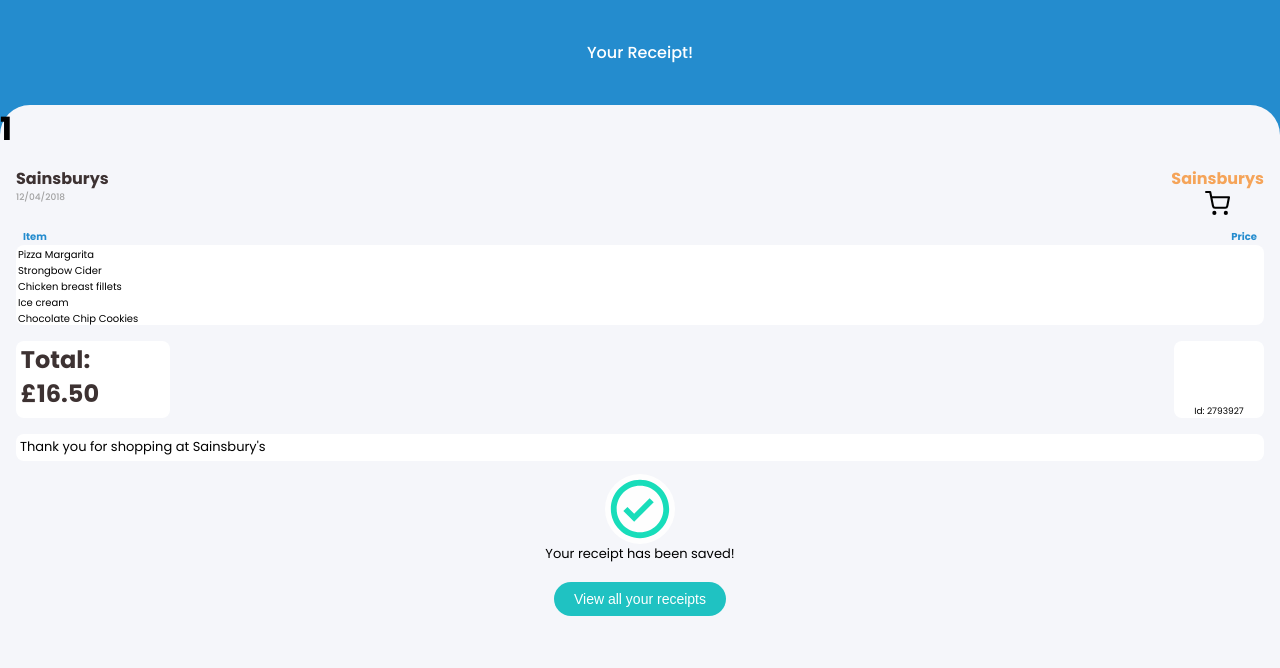
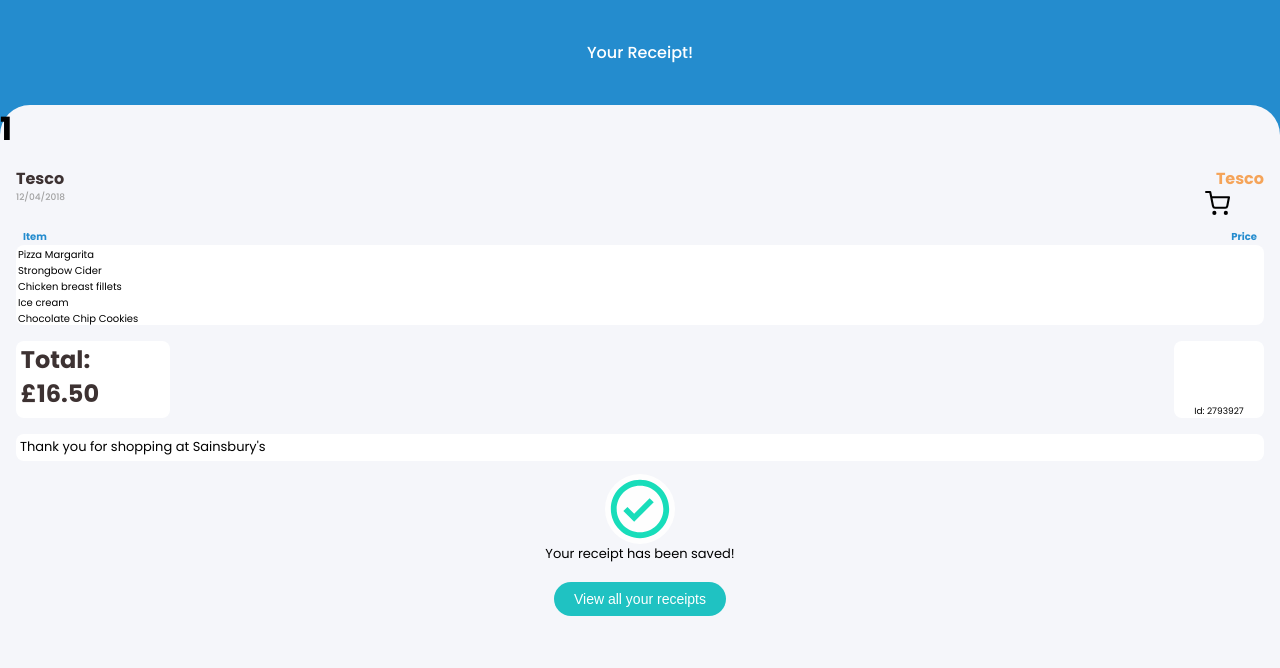
Before and after one commit to lisiesu/QR-Eceipts, a React (Create React App) app in the folder client/: page /receipt/1 in a window 1280 px wide. Shown: the top 668 px of the page. Built offline with nearby package versions, Linux system fonts and the light colour scheme.

Commit message:
:sparkles: (⚛️ Frontend) pass props using mock data

```diff
--- a/client/src/App.tsx
+++ b/client/src/App.tsx
@@ -1,26 +1,18 @@
-import React, { useState, useEffect } from 'react';
+import React from 'react';
 import { BrowserRouter, Switch, Route } from 'react-router-dom';
 import './App.css';
 import Header from './components/Header/Header';
-import * as service from './services/ServerAPIServices';
-import Receipt from './interfaces/types';
 
 function App(): JSX.Element {
-	const [receipts, setReceipts] = useState<Receipt>();
-
-	useEffect(() => {
-		service.getReceiptByid('3').then((el) => setReceipts(el));
-	}, []);
-
 	return (
 		<BrowserRouter>
 			<div className="App">
 				<Switch>
 					<Route exact path="/receipt/:id">
-						<Header headerReceipt={receipts} title="Your Receipt!" />
+						<Header title="Your Receipt!" />
 					</Route>
 					<Route exact path="/receipt-list">
-						<Header headerReceipt={receipts} title="Your Receipts List" />
+						<Header title="Your Receipts List" />
 					</Route>
 				</Switch>
 			</div>
--- a/client/src/components/Header/Header.tsx
+++ b/client/src/components/Header/Header.tsx
@@ -2,22 +2,16 @@
 import './Header.css';
 
 import ReceiptBody from '../Receipt/ReceiptBody/ReceiptBody';
-import Receipt from '../../interfaces/types';
 
 interface Props {
-	headerReceipt: Receipt | Receipt[];
 	title: string;
 }
 
-function Header({ headerReceipt, title }: Props): JSX.Element {
+function Header({ title }: Props): JSX.Element {
 	return (
 		<div className="Header">
 			<p className="title">{title}</p>
-			{title === 'Your Receipt!' ? (
-				<ReceiptBody receipt={headerReceipt} />
-			) : (
-				<ReceiptBody receipt={headerReceipt} />
-			)}
+			{title === 'Your Receipt!' ? <ReceiptBody /> : <ReceiptBody />}
 		</div>
 	);
 }
--- /dev/null
+++ b/client/src/components/Receipt/Items/Items.tsx
@@ -0,0 +1,19 @@
+import React from 'react';
+import './Items.css';
+import { ProductInterface } from '../../../interfaces/types';
+
+interface Props {
+	item: ProductInterface['product'];
+}
+
+function Items({ item }: Props): JSX.Element {
+	return (
+		<div>
+			{console.log('hi', item)}
+
+			<li>{item}</li>
+		</div>
+	);
+}
+
+export default Items;
--- a/client/src/components/Receipt/ItemsList/ItemsList.tsx
+++ b/client/src/components/Receipt/ItemsList/ItemsList.tsx
@@ -1,16 +1,25 @@
 import React from 'react';
 import './ItemsList.css';
+import Items from '../Items/Items';
 import PriceAndQR from '../PriceAndQR/PriceAndQR';
+import { ProductInterface } from '../../../interfaces/types';
 
-function ItemsList(): JSX.Element {
+interface Props {
+	products: ProductInterface[];
+}
+
+function ItemsList({ products }: Props): JSX.Element {
+	const items = products.forEach((el) => <Items item={el.product} />);
 	return (
 		<div>
+			{console.log(items)}
 			<div className="Item-List-Titles">
 				<p>Item</p>
 				<p>Price</p>
 			</div>
 			<div className="Item-List-Container">
 				<ul className="List">
+					{items}
 					<li className="List-item">Pizza Margarita</li>
 					<li className="List-item">Strongbow Cider</li>
 					<li className="List-item">Chicken breast fillets</li>
--- a/client/src/components/Receipt/ReceiptBody/ReceiptBody.tsx
+++ b/client/src/components/Receipt/ReceiptBody/ReceiptBody.tsx
@@ -1,29 +1,37 @@
-import React from 'react';
+import React, { useState, useEffect } from 'react';
 import './ReceiptBody.css';
 import { FiShoppingCart } from 'react-icons/fi';
 import { BiCheckCircle } from 'react-icons/bi';
 import { useHistory, useParams } from 'react-router-dom';
 import ItemsList from '../ItemsList/ItemsList';
-import Receipt from '../../../interfaces/types';
+import { ProductInterface, Receipt } from '../../../interfaces/types';
+import * as service from '../../../services/ServerAPIServices';
 
 interface Props {
-	receipt: Receipt | Receipt[];
+	receipt: Receipt;
+	products: ProductInterface[];
 }
 
-function ReceiptBody({ receipt }: Props): JSX.Element {
+function ReceiptBody(): JSX.Element {
 	const { id } = useParams<{ id?: string }>();
 	const history = useHistory();
 	const clickHandler = () => {
 		history.push('/receipt-list');
 	};
+	const [receipt, setReceipt] = useState<Receipt>();
+
+	useEffect(() => {
+		service.getReceiptByid('3').then((el) => setReceipt(el));
+	}, []);
 
 	return (
 		<div className="Receipt-Container">
 			<h1>{id}</h1>
+			{receipt ? (
 				<div className="Receipt-Body">
 					<div className="Company-Details">
-					<p className="Company-Name">Sainsburys</p>
-					<p className="Company-Logo">Sainsburys</p>
+						<p className="Company-Name">{receipt.store.name}</p>
+						<p className="Company-Logo">{receipt.store.name}</p>
 					</div>
 					<div className="Time-Container">
 						<p className="Timestamp">12/04/2018</p>
@@ -33,7 +41,7 @@
 							</p>
 						</li>
 					</div>
-				<ItemsList />
+					<ItemsList products={receipt.products} />
 					<div className="Receipt-Saved-Text">
 						<li className="Tick-Container">
 							<p className="Tick">
@@ -54,6 +62,9 @@
 						</button>
 					</div>
 				</div>
+			) : (
+				<div> Loading...</div>
+			)}
 		</div>
 	);
 }
--- a/client/src/interfaces/types.tsx
+++ b/client/src/interfaces/types.tsx
@@ -1,4 +1,4 @@
-export default interface Receipt {
+export interface Receipt {
 	id: string;
 	timeOfPurchase: Date;
 	products: ProductInterface[];
--- a/client/src/services/ServerAPIServices.tsx
+++ b/client/src/services/ServerAPIServices.tsx
@@ -1,5 +1,5 @@
 import * as DATA from './Http-data';
-import Receipt from '../interfaces/types';
+import { Receipt } from '../interfaces/types';
 
 // const baseUrl = 'http://localhost:3000';
 
```
Also changed, not shown: client/src/components/Receipt/Items/Items.css (added). Lines whose indentation alone changed are shown as unchanged.
